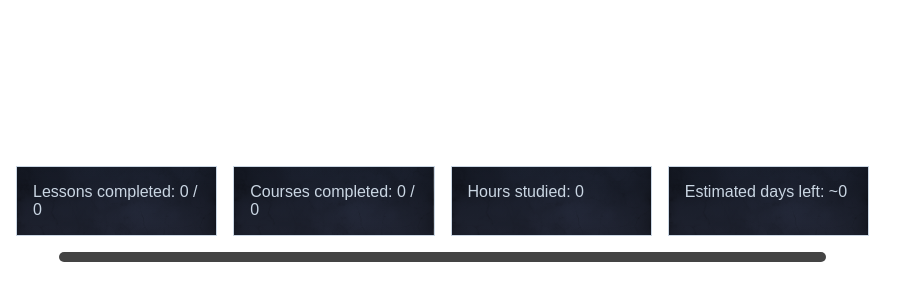
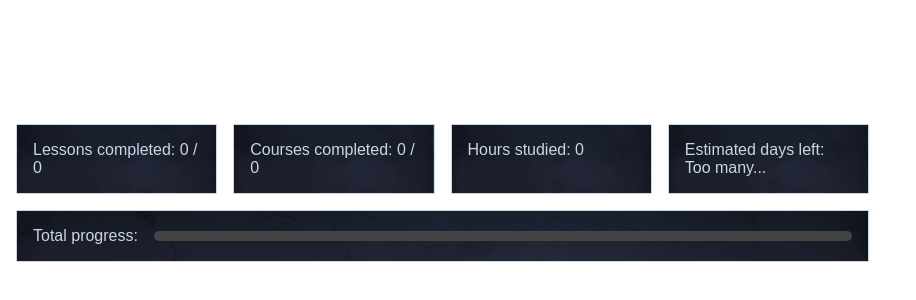
Before and after one commit to itsmejoeyb/stream-overlay, a Svelte app in the folder client/: page / in a window 1280 px wide. Shown: the part 442-742 px from the top of the page, without its empty margins (0-916 px from the left). Built offline with nearby package versions, Linux system fonts and the light colour scheme; no server answers.

Commit message:
added empty default to days remaining. progress bar changes.

```diff
--- a/client/src/App.svelte
+++ b/client/src/App.svelte
@@ -7,7 +7,7 @@
     let lessons = "0 / 0";
     let courses = "0 / 0";
     let hours = "0";
-    let daysRemaining = "0";
+    let daysRemaining = "Too many...";
     let lastLessonsCompleted = 0;
     let lastCoursesCompleted = 0;
     let lessonsProgress = 0;
@@ -125,11 +125,19 @@
                 class="card"
                 style="background-image: url('{bg}'), linear-gradient(#121620, #181b26);"
             >
-                Estimated days left: ~{daysRemaining}
+                Estimated days left: {Number(daysRemaining) > 0
+                    ? daysRemaining
+                    : "Too many..."}
             </div>
         </div>
-        <div class="progress-bar">
-            <div class="progress" style="width: {lessonsProgress}%"></div>
+        <div
+            class="card progress-card"
+            style="background-image: url('{bg}'), linear-gradient(#121620, #181b26);"
+        >
+            <div>Total progress:</div>
+            <div class="progress-bar">
+                <div class="progress" style="width: {lessonsProgress}%"></div>
+            </div>
         </div>
     </div>
 </main>
@@ -182,14 +190,19 @@
         flex: 1;
         min-width: 120px;
     }
+    .progress-card {
+        margin-top: 1rem;
+        display: flex;
+        align-items: center;
+        gap: 1rem;
+    }
     .progress-bar {
-        width: 90%;
+        flex: 1;
         height: 10px;
         margin: 0 auto;
         background-color: #444;
         border-radius: 5px;
         overflow: hidden;
-        margin-top: 1rem;
     }
     .progress {
         width: 0;
```
